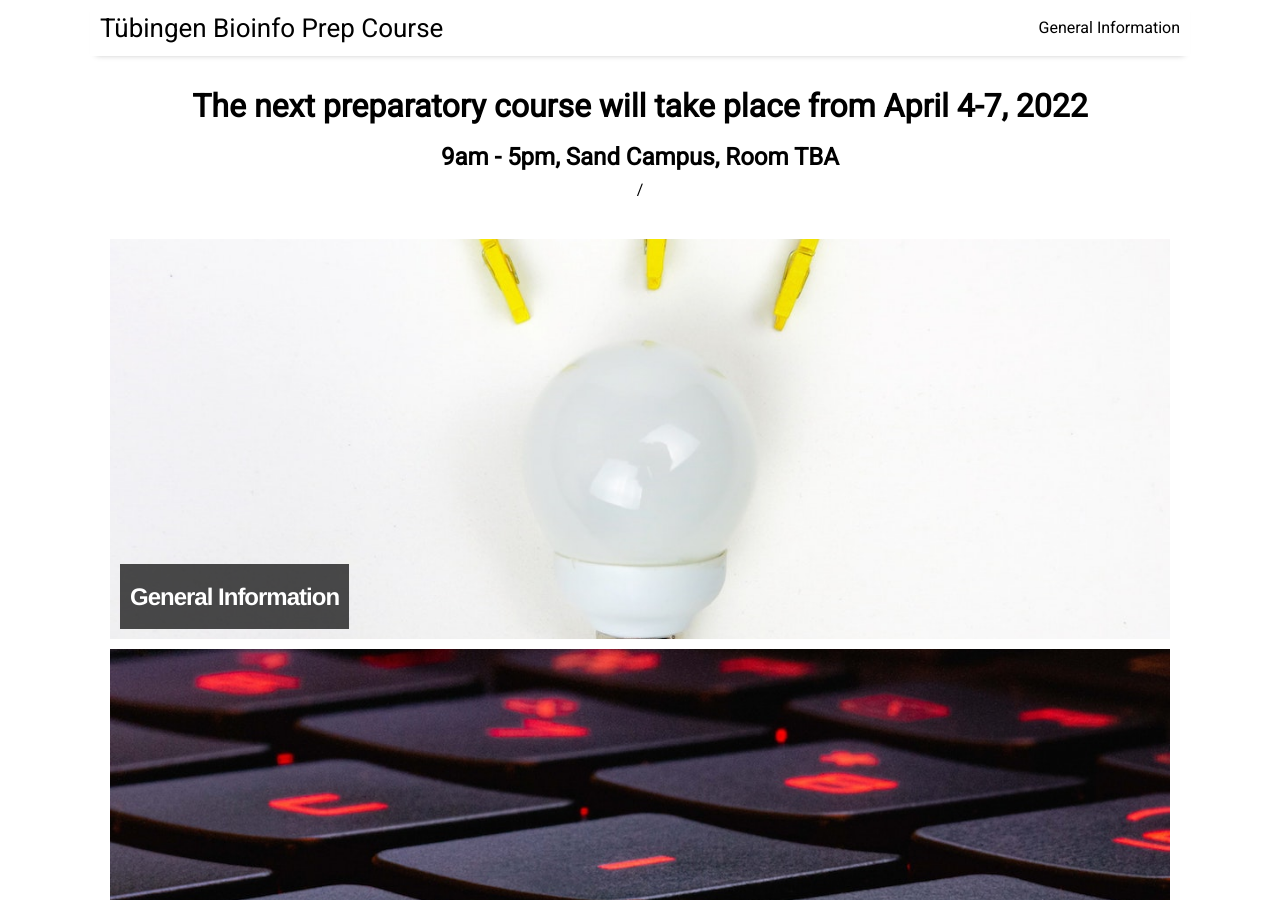
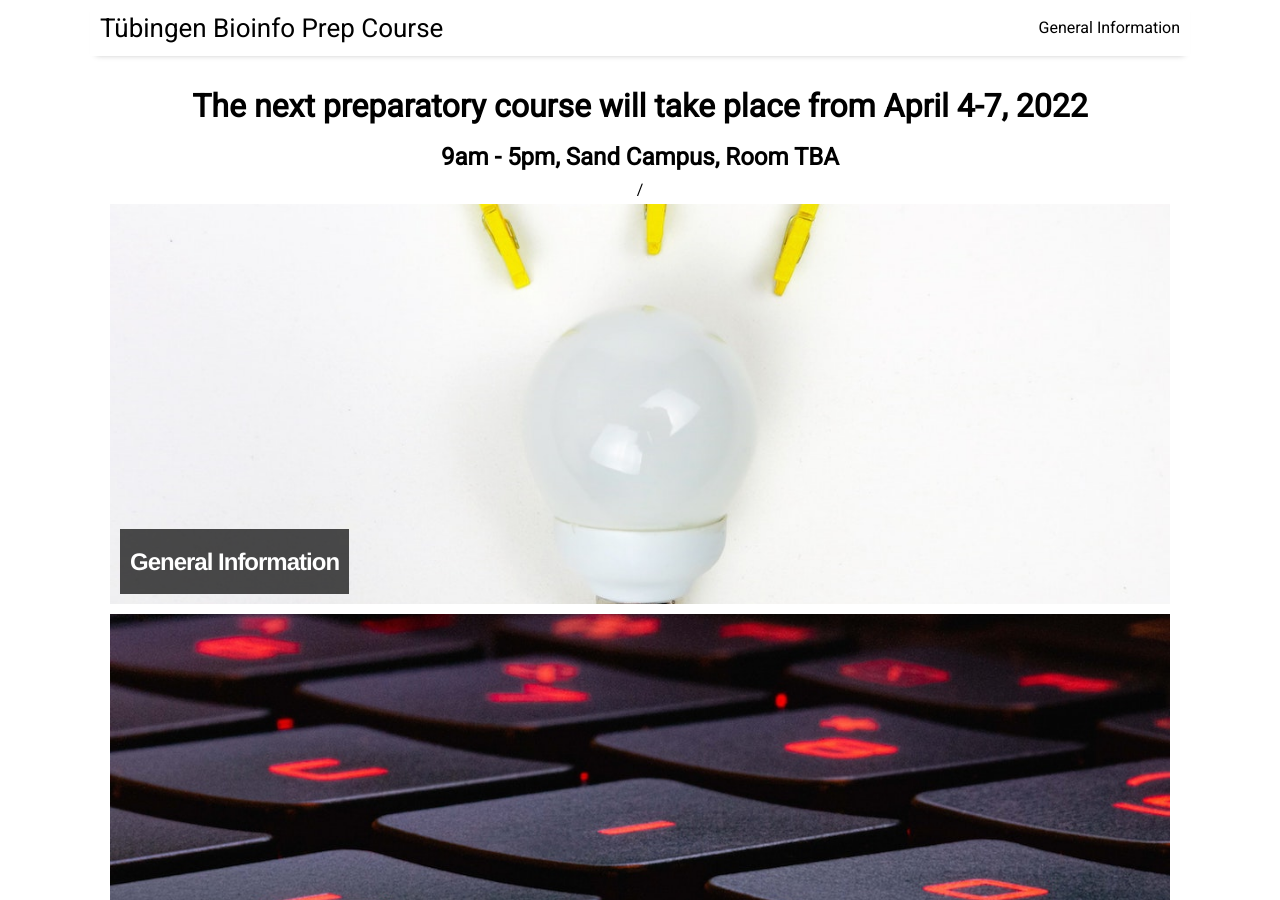
Before and after one commit to BioInfPrep/bioinfprep.github.io, a Jekyll site: the page built from index.html, in a window 1280 px wide and 900 px high. Built offline with Jekyll 4.4.1, drawn with Linux system fonts in a browser that asks for light colours; nearby versions of some CDN libraries.

Commit message:
Update home.html

```diff
--- a/_layouts/home.html
+++ b/_layouts/home.html
@@ -3,12 +3,12 @@ layout: default
 title: Home
 ---
 
-<div style="margin-bottom:40px">
+<!div style="margin-bottom:40px">
 	<center>
                <h1>The next preparatory course will take place from April 4-7, 2022</h1>
                <h2>9am - 5pm, Sand Campus, Room TBA</h2>/
 	</center>
-</div>
+</div!>
 
 {% for post in site.categories.topic %}
 
```
